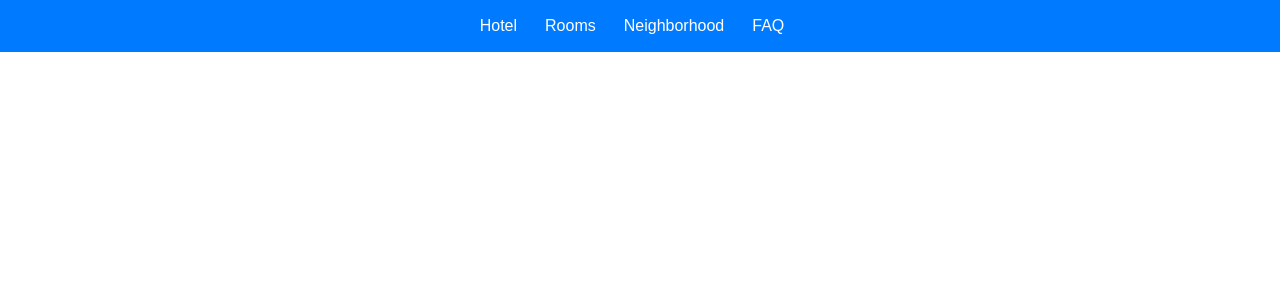
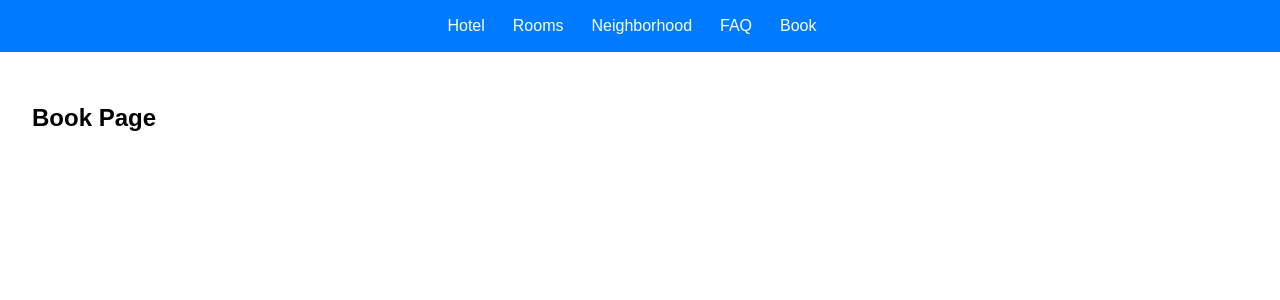
Before and after one commit to hotel-res/hotel-res.ui, a React (Create React App) app: page /book in a window 1280 px wide. Shown: the top 300 px of the page. Built offline with nearby package versions, Linux system fonts and the light colour scheme.

Commit message:
Add Booking page

```diff
--- a/src/App.js
+++ b/src/App.js
@@ -7,6 +7,7 @@ import HotelInfoPage from './HotelInfoPage';
 import NeighborhoodPage from './NeighborhoodPage';
 import FaqPage from './FaqPage';
 import TeamPage from './TeamPage';
+import BookPage from './BookPage';
 
 const AppContainer = styled.div`
   font-family: Arial, sans-serif;
@@ -23,6 +24,7 @@ function App() {
           <Route path="/neighborhood" element={<NeighborhoodPage />} />
           <Route path="/faq" element={<FaqPage />} />
           <Route path="/team" element={<TeamPage />} />
+          <Route path="/book" element={<BookPage />} />
         </Routes>
       </AppContainer>
     </Router>
--- /dev/null
+++ b/src/BookPage.js
@@ -0,0 +1,16 @@
+import React from 'react';
+import styled from 'styled-components';
+
+const PageContainer = styled.div`
+  padding: 2rem;
+`;
+
+const BookPage = () => {
+  return (
+    <PageContainer>
+      <h2>Book Page</h2>
+    </PageContainer>
+  );
+};
+
+export default BookPage;
--- a/src/Header.js
+++ b/src/Header.js
@@ -14,6 +14,20 @@ const NavigationContainer = styled.nav`
   justify-content: center;
   width: 60%;
   margin: 0 auto;
+`;
+
+const NavButton = styled.button`
+  background-color: transparent;
+  border: none;
+  cursor: pointer;
+  color: white;
+  font-size: 1rem;
+  margin-right: 1rem;
+  position: relative;
+
+  &:hover .dropdown-content {
+  display: block;
+  }
 `;
 
 const DropdownButton = styled.button`
@@ -61,13 +75,16 @@ const Header = () => {
           </DropdownContent>
         </DropdownButton>
         <Link to="/rooms">
-          <DropdownButton>Rooms</DropdownButton>
+          <NavButton>Rooms</NavButton>
         </Link>
         <a href="/neighborhood">
-          <DropdownButton>Neighborhood</DropdownButton>
+          <NavButton>Neighborhood</NavButton>
         </a>
         <a href="/faq">
-          <DropdownButton>FAQ</DropdownButton>
+          <NavButton>FAQ</NavButton>
+        </a>
+        <a href="/book">
+          <NavButton>Book</NavButton>
         </a>
       </NavigationContainer>
     </HeaderContainer>
```
Also changed, not shown: 1 other file (tests, documents, lock files or other folders).
